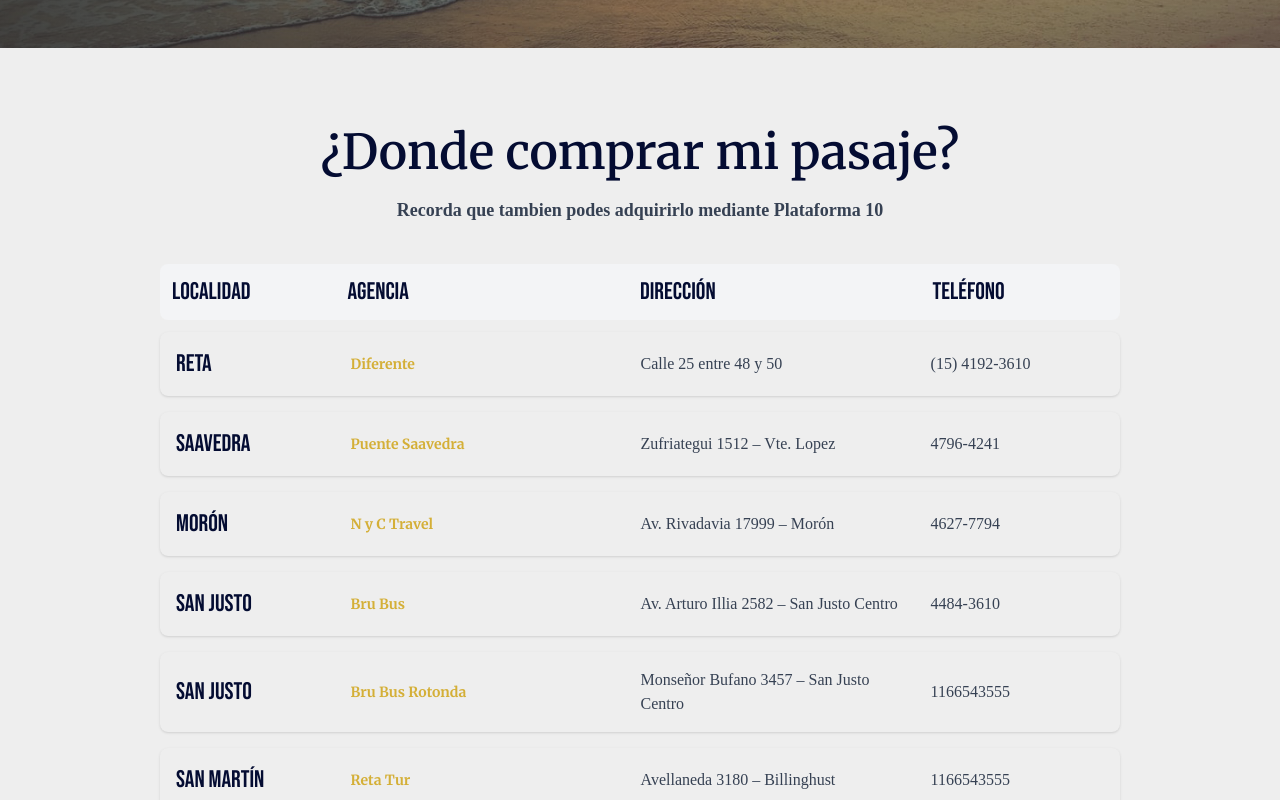
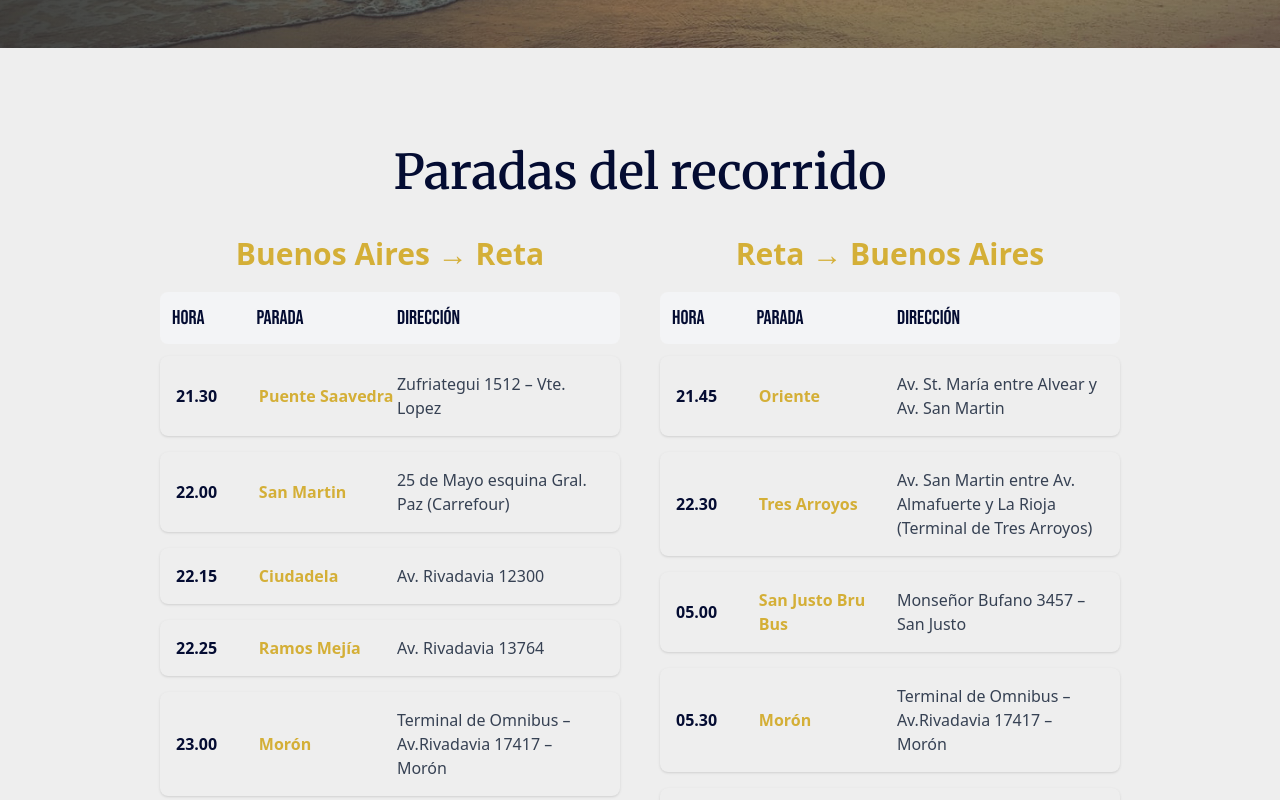
Before and after one commit to UlisesValero/teb, a React (Vite) app: page /retatur in a window 1280 px wide. Shown: the part 700-1500 px from the top of the page. Built offline with nearby package versions, Linux system fonts and the light colour scheme.

Commit message:
v.54 Emailjs corrections

```diff
--- a/src/components/ui/Itineraries.jsx
+++ b/src/components/ui/Itineraries.jsx
@@ -5,28 +5,97 @@ const agencies = [
   { localidad: "Saavedra", agencia: "Puente Saavedra", direccion: "Zufriategui 1512 – Vte. Lopez", telefono: "4796-4241" },
   { localidad: "Morón", agencia: "N y C Travel", direccion: "Av. Rivadavia 17999 – Morón", telefono: "4627-7794" },
   { localidad: "San Justo", agencia: "Bru Bus", direccion: "Av. Arturo Illia 2582 – San Justo Centro", telefono: "4484-3610" },
-  { localidad: "San Justo", agencia: "Bru Bus Rotonda", direccion: "Monseñor Bufano 3457 – San Justo Centro", telefono: "1166543555" },
+  { localidad: "San Justo", agencia: "Bru Bus Rotonda", direccion: "Monseñor Bufano 3457 – San Justo Rotonda", telefono: "" },
   { localidad: "San Martín", agencia: "Reta Tur", direccion: "Avellaneda 3180 – Billinghust", telefono: "1166543555" }
 ]
 
-const stops = [
-  {hora: "21.30", parada:"Puente Saavedra", direccion:"Zufriategui 1512 – Vte. Lopez"},
-  {hora: "22.00", parada:"San Martin", direccion:"25 de Mayo esquina Gral. Paz (Carrefour)"},
-  {hora: "23.00", parada:"Morón", direccion:"Terminal de Omnibus – Av.Rivadavia 17417 – Morón"},
-  {hora: "23.50", parada:"San Justo Bru Bus", direccion:"Monseñor Bufano 3457 – San Justo"},
-  {hora: "", parada:"Ciudadela", direccion:"Av. Rivadavia 12300 "},
-  {hora: "", parada:"Ramos Mejía", direccion:"Av. Rivadavia 13764 "},
-  {hora: "", parada:"Tres Arroyos", direccion:"Av. San Martin entre Av. Almafuerte y La Rioja (Terminal de Tres Arroyos)"},
-  {hora: "", parada:"Oriente", direccion:"Av. St. María entre Alvear y Av. San Martin"},
-  {hora: "", parada:"", direccion:""},
+const stopsBsAsReta = [
+  { hora: "21.30", parada: "Puente Saavedra", direccion: "Zufriategui 1512 – Vte. Lopez" },
+  { hora: "22.00", parada: "San Martin", direccion: "25 de Mayo esquina Gral. Paz (Carrefour)" },
+  { hora: "22.15", parada: "Ciudadela", direccion: "Av. Rivadavia 12300" },
+  { hora: "22.25", parada: "Ramos Mejía", direccion: "Av. Rivadavia 13764" },
+  { hora: "23.00", parada: "Morón", direccion: "Terminal de Omnibus – Av.Rivadavia 17417 – Morón" },
+  { hora: "23.50", parada: "San Justo Bru Bus", direccion: "Monseñor Bufano 3457 – San Justo" },
+  { hora: "06.00", parada: "Tres Arroyos", direccion: "Av. San Martin entre Av. Almafuerte y La Rioja (Terminal de Tres Arroyos)" },
+  { hora: "07.00", parada: "Oriente", direccion: "Av. St. María entre Alvear y Av. San Martin" },
+]
+
+const stopsRetaBsAs = [
+  { hora: "21.45", parada: "Oriente", direccion: "Av. St. María entre Alvear y Av. San Martin" },
+  { hora: "22.30", parada: "Tres Arroyos", direccion: "Av. San Martin entre Av. Almafuerte y La Rioja (Terminal de Tres Arroyos)" },
+  { hora: "05.00", parada: "San Justo Bru Bus", direccion: "Monseñor Bufano 3457 – San Justo" },
+  { hora: "05.30", parada: "Morón", direccion: "Terminal de Omnibus – Av.Rivadavia 17417 – Morón" },
+  { hora: "06.00", parada: "San Martin", direccion: "25 de Mayo esquina Gral. Paz (Carrefour)" },
+  { hora: "06.00", parada: "Ciudadela", direccion: "Av. Rivadavia 12300" },
+  { hora: "06.00", parada: "Ramos Mejía", direccion: "Av. Rivadavia 13764" },
+  { hora: "06.30", parada: "Puente Saavedra", direccion: "Zufriategui 1512 – Vte. Lopez" },
 ]
 
 const Itineraries = () => {
   return (
     <Container>
       <div className="py-20 h-full">
-        <h2 className="w-full text-center font-h3 font-semibold text-5xl pb-5 text-dblue">¿Donde comprar mi pasaje?</h2>
-        <p className="w-full text-center font-p font-semibold text-lg pb-10 text-gray-700">Recorda que tambien podes adquirirlo mediante Plataforma 10</p>
+
+                <div className="mt-5">
+          <h2 className="w-full text-center font-h3 font-semibold text-5xl pb-10 text-dblue">
+            Paradas del recorrido
+          </h2>
+
+          <div className="grid grid-cols-1 lg:grid-cols-2 gap-10">
+
+            <div>
+              <h3 className="text-center text-3xl font-semibold text-gold pb-5">Buenos Aires → Reta</h3>
+
+              <div className="hidden md:flex font-semibold text-gray-700 bg-gray-100 p-3 rounded-lg">
+                <div className="w-1/5"><h1 className="font-h1 font-medium text-dblue text-xl">Hora</h1></div>
+                <div className="w-1/3"><h1 className="font-h1 font-medium text-dblue text-xl">Parada</h1></div>
+                <div className="w-1/2"><h1 className="font-h1 font-medium text-dblue text-xl">Dirección</h1></div>
+              </div>
+
+              <div className="space-y-4 pt-3">
+                {stopsBsAsReta.map((item, idx) => (
+                  <div
+                    key={idx}
+                    className="flex flex-col space-y-3 md:space-y-0 md:flex-row md:items-center bg-white shadow-sm hover:shadow-md transition-shadow p-4 rounded-lg"
+                  >
+                    <div className="w-full md:w-1/5 font-semibold text-dblue">{item.hora}</div>
+                    <div className="w-full md:w-1/3 font-bold text-gold">{item.parada}</div>
+                    <div className="w-full md:w-1/2 text-gray-700">{item.direccion}</div>
+                  </div>
+                ))}
+              </div>
+            </div>
+
+            <div>
+              <h3 className="text-center text-3xl font-semibold text-gold pb-5">Reta → Buenos Aires</h3>
+
+              <div className="hidden md:flex font-semibold text-gray-700 bg-gray-100 p-3 rounded-lg">
+                <div className="w-1/5"><h1 className="font-h1 font-medium text-dblue text-xl">Hora</h1></div>
+                <div className="w-1/3"><h1 className="font-h1 font-medium text-dblue text-xl">Parada</h1></div>
+                <div className="w-1/2"><h1 className="font-h1 font-medium text-dblue text-xl">Dirección</h1></div>
+              </div>
+
+              <div className="space-y-4 pt-3">
+                {stopsRetaBsAs.map((item, idx) => (
+                  <div
+                    key={idx}
+                    className="flex flex-col space-y-3 md:space-y-0 md:flex-row md:items-center bg-white shadow-sm hover:shadow-md transition-shadow p-4 rounded-lg"
+                  >
+                    <div className="w-full md:w-1/5 font-semibold text-dblue">{item.hora}</div>
+                    <div className="w-full md:w-1/3 font-bold text-gold">{item.parada}</div>
+                    <div className="w-full md:w-1/2 text-gray-700">{item.direccion}</div>
+                  </div>
+                ))}
+              </div>
+            </div>
+          </div>
+        </div>
+
+        {/* SECCIÓN DE AGENCIAS */}
+        <h2 className="w-full text-center font-h3 font-semibold text-5xl pb-5 text-dblue mt-20">¿Dónde comprar mi pasaje?</h2>
+        <p className="w-full text-center font-p font-semibold text-lg pb-10 text-gray-700">
+          Recordá que también podés adquirirlo mediante Plataforma 10
+        </p>
 
         <div className="hidden md:flex font-semibold text-gray-700 bg-gray-100 p-3 rounded-lg">
           <div className="w-1/5"><h1 className="font-h1 font-medium text-dblue text-2xl">Localidad</h1></div>
@@ -56,6 +125,8 @@ const Itineraries = () => {
             </div>
           ))}
         </div>
+
+
       </div>
     </Container>
   )
```
